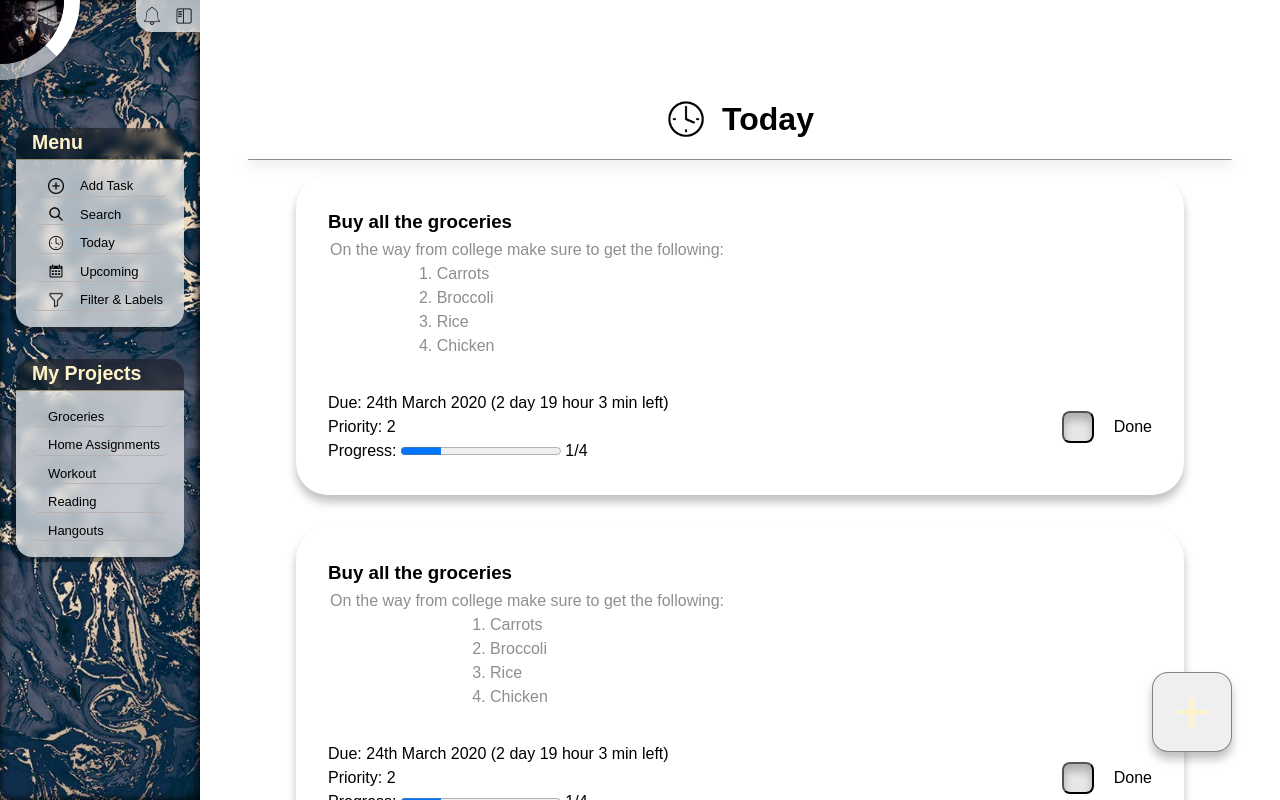
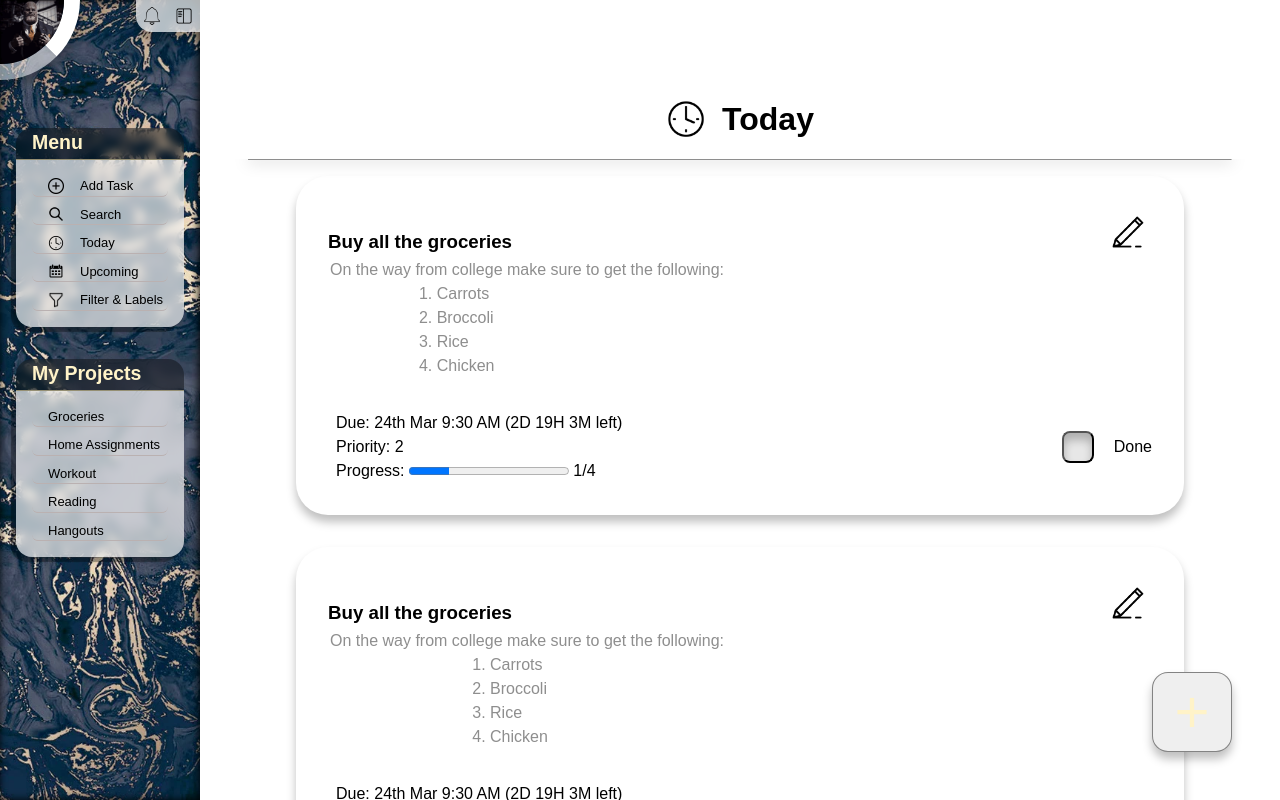
Before and after one commit to TrulyFalse/odin-to-do, a website built with webpack: page src/index.html in a window 1280 px wide. Built offline with nearby package versions, Linux system fonts and the light colour scheme.

Commit message:
Add edit button to todo-cards

```diff
--- a/src/index.html
+++ b/src/index.html
@@ -59,8 +59,12 @@
 
         <div>
             <div class="todo-card">
-                <h3>Buy all the groceries</h3>
-
+                <div class="header">
+                    <h3>Buy all the groceries</h3>
+                    <button>
+                        <img src="./img/pen-icon.png" alt="edit pen icon">
+                    </button>
+                </div>
                 <textarea readonly>On the way from college make sure to get the following:
                     1. Carrots
                     2. Broccoli
@@ -70,15 +74,19 @@
 
                 <div class="todo-status">
                     <div>
-                        <p>Due: 24th March 2020 (2 day 19 hour 3 min left)</p>
+                        <p>Due: 24th Mar 9:30 AM (2D 19H 3M left)</p>
                         <p>Priority: <span>2</span></p>
                         <div class="progress">
-                            <p class="progress">Progress: <progress max="4" value="1"></progress> 1/4</p>
+                            <p>Progress: <progress max="4" value="1"></progress> 1/4</p>
                             <ol class="subtasks">
-                                <li>Subtask 1</li>
-                                <li>Subtask 2</li>
-                                <li>Subtask 3</li>
-                                <li>Subtask 4</li>
+                                <li><label for="subtask-check-1">Subtask-1</label><input type="checkbox" id="subtask-check-1" name="subtasks-status"></li>
+                                <li><label for="subtask-check-2">Subtask-2</label><input type="checkbox" id="subtask-check-2" name="subtasks-status"></li>
+                                <li><label for="subtask-check-3">Subtask-3</label><input type="checkbox" id="subtask-check-3" name="subtasks-status"></li>
+                                <li><label for="subtask-check-4">Subtask-4</label><input type="checkbox" id="subtask-check-4" name="subtasks-status"></li>
+                                <li><label for="subtask-check-5">Subtask-5</label><input type="checkbox" id="subtask-check-5" name="subtasks-status"></li>
+                                <li><label for="subtask-check-6">Subtask-6</label><input type="checkbox" id="subtask-check-6" name="subtasks-status"></li>
+                                <li><label for="subtask-check-7">Subtask-7</label><input type="checkbox" id="subtask-check-7" name="subtasks-status"></li>
+                                <li><label for="subtask-check-8">Subtask-8</label><input type="checkbox" id="subtask-check-8" name="subtasks-status"></li>
                             </ol>
                         </div>
                     </div>
@@ -92,29 +100,46 @@
             </div>
 
             <div class="todo-card">
-                <h3>Buy all the groceries</h3>
-
+                <div class="header">
+                    <h3>Buy all the groceries</h3>
+                    <button>
+                        <img src="./img/pen-icon.png" alt="edit pen icon">
+                    </button>
+                </div>
                 <textarea readonly>On the way from college make sure to get the following:
                                 1. Carrots
                                 2. Broccoli
                                 3. Rice
                                 4. Chicken
-                </textarea>
+                            </textarea>
 
                 <div class="todo-status">
                     <div>
-                        <p>Due: 24th March 2020 (2 day 19 hour 3 min left)</p>
+                        <p>Due: 24th Mar 9:30 AM (2D 19H 3M left)</p>
                         <p>Priority: <span>2</span></p>
                         <div class="progress">
                             <p>Progress: <progress max="4" value="1"></progress> 1/4</p>
                             <ol class="subtasks">
-                                <li>Subtask 1</li>
-                                <li>Subtask 2</li>
-                                <li>Subtask 3</li>
-                                <li>Subtask 4</li>
+                                <li><label for="subtask-check-1">Subtask-1</label><input type="checkbox" id="subtask-check-1"
+                                        name="subtasks-status"></li>
+                                <li><label for="subtask-check-2">Subtask-2</label><input type="checkbox" id="subtask-check-2"
+                                        name="subtasks-status"></li>
+                                <li><label for="subtask-check-3">Subtask-3</label><input type="checkbox" id="subtask-check-3"
+                                        name="subtasks-status"></li>
+                                <li><label for="subtask-check-4">Subtask-4</label><input type="checkbox" id="subtask-check-4"
+                                        name="subtasks-status"></li>
+                                <li><label for="subtask-check-5">Subtask-5</label><input type="checkbox" id="subtask-check-5"
+                                        name="subtasks-status"></li>
+                                <li><label for="subtask-check-6">Subtask-6</label><input type="checkbox" id="subtask-check-6"
+                                        name="subtasks-status"></li>
+                                <li><label for="subtask-check-7">Subtask-7</label><input type="checkbox" id="subtask-check-7"
+                                        name="subtasks-status"></li>
+                                <li><label for="subtask-check-8">Subtask-8</label><input type="checkbox" id="subtask-check-8"
+                                        name="subtasks-status"></li>
                             </ol>
                         </div>
                     </div>
+
 
                     <button class="is-done-btn">
                         <div><img src="./img/tick.svg" alt="unticked-icon"></div>
@@ -122,6 +147,7 @@
                     <p>Done</p>
                 </div>
             </div>
+
         </div>
     </main>
 
--- a/src/style.css
+++ b/src/style.css
@@ -62,6 +62,7 @@ h1, h2, h3, h4, h5, h6 {
     --marble-img-path: url("./img/btn-back.webp");
 
     --btn-width-s: 2rem;
+    --btn-width-m: 3rem;
     --icon-width-s: 1rem;
     --icon-width-m: 2.5rem;
 
@@ -74,7 +75,7 @@ h1, h2, h3, h4, h5, h6 {
 
     --sidebar-min-width: 200px;
 
-    --main-min-width: 500px;
+    --main-min-width: 700px;
     --main-min-height: 200px;
 
     --clr-grey: rgb(255, 255, 255);
@@ -342,9 +343,27 @@ main > div {
     box-shadow: var(--box-shadow-light);
 }
 
+.todo-card .header {
+  display: flex;
+  justify-content: space-between;
+  align-items: flex-end;
+}
+.header button {
+  padding: var(--separation-xs);
+  width: var(--btn-width-m);
+  height: var(--btn-width-m);
+  border: none;
+  background-color: transparent;
+  border-radius: var(--border-radius-s);
+  transition: background-color var(--transition-s);
+}
+.header button:hover {
+  background-color: rgba(0, 0, 0, 0.15);
+}
+
 .todo-card textarea{
   color: var(--clr-grey-dark);
-  width: 500px;
+  width: 100%;
   max-height: 150px;
   field-sizing: content;
   resize: none;
@@ -356,18 +375,38 @@ main > div {
   display: flex;
   width: 100%;
   align-items: center;
+}
+
+.todo-status > div > * {
+  padding: 0 var(--separation-xs);
+}
+
+.todo-status .progress {
+  border-radius: var(--border-radius-s) var(--border-radius-s) 0 0;
   position: relative;
+  transition: background-color var(--transition-s);
+}
+
+.todo-status .progress:hover {
+  background-color: rgba(137, 137, 137, 0.366);
 }
 
 .todo-status .subtasks {
   overflow: hidden;
+  border-radius: 0 0 var(--border-radius-s) var(--border-radius-s);
+  box-shadow: var(--box-shadow-light);
+  background-color: rgb(244, 244, 244);
+  transition: height var(--transition-s), padding var(--transition-s);
+  position: absolute;
+  left: 0;
+  right: 0;
+
+  max-height: 150px;
+  overflow: auto;
+
+  box-sizing: border-box;
   height: 0;
-  border-radius: var(--border-radius-s);
-  box-shadow: var(--box-shadow-light);
-  background-color: rgb(234, 234, 234);
-  transition: height var(--transition-s);
-  position: absolute;
-  width: 50%;
+  padding: 0 var(--separation-s);
 }
 
 .todo-status .progress:hover .subtasks{
@@ -378,6 +417,8 @@ main > div {
 .subtasks li{
   list-style-position: inside;
   border-bottom: var(--border-biege-light);
+  display: flex;
+  justify-content: space-between;
 }
 
 
```
Also changed, not shown: src/img/pen-icon.png (added).
